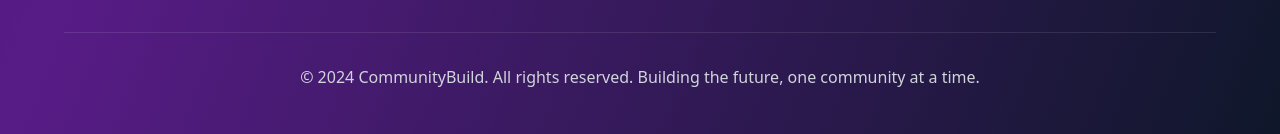
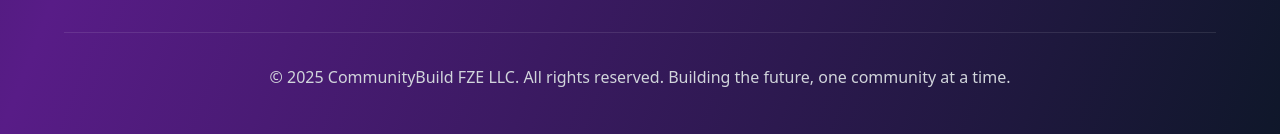
Before and after one commit to arrfire/movement-ignition-web3, a React (Vite) app: page / in a window 1280 px wide. Shown: the part 3178-3312 px from the top of the page. Built offline with nearby package versions, Linux system fonts and the light colour scheme.

Commit message:
Update Index.tsx

```diff
--- a/src/pages/Index.tsx
+++ b/src/pages/Index.tsx
@@ -329,7 +329,7 @@ const Index = () => {
             </div>
           </div>
           <div className="border-t border-white/10 mt-8 pt-8 text-center text-gray-300">
-            <p>&copy; 2024 CommunityBuild. All rights reserved. Building the future, one community at a time.</p>
+            <p>&copy; 2025 CommunityBuild FZE LLC. All rights reserved. Building the future, one community at a time.</p>
           </div>
         </div>
       </footer>
```
